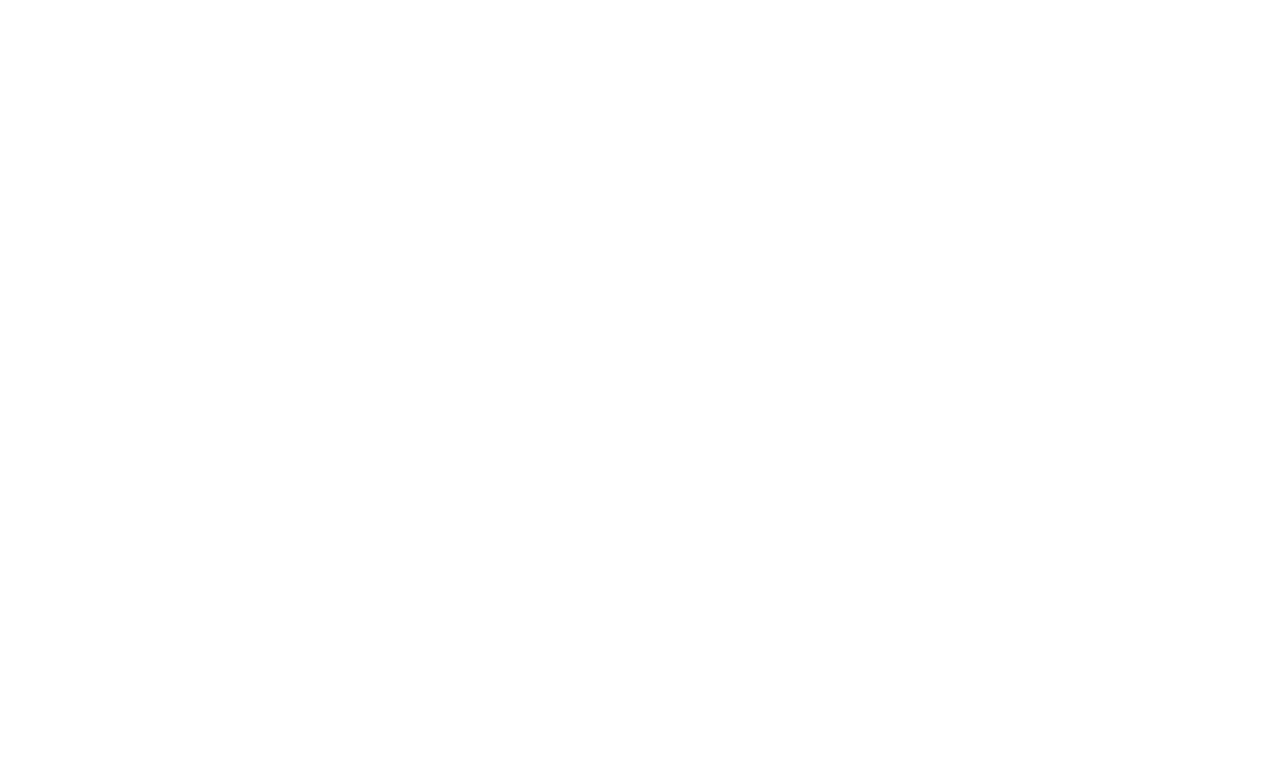
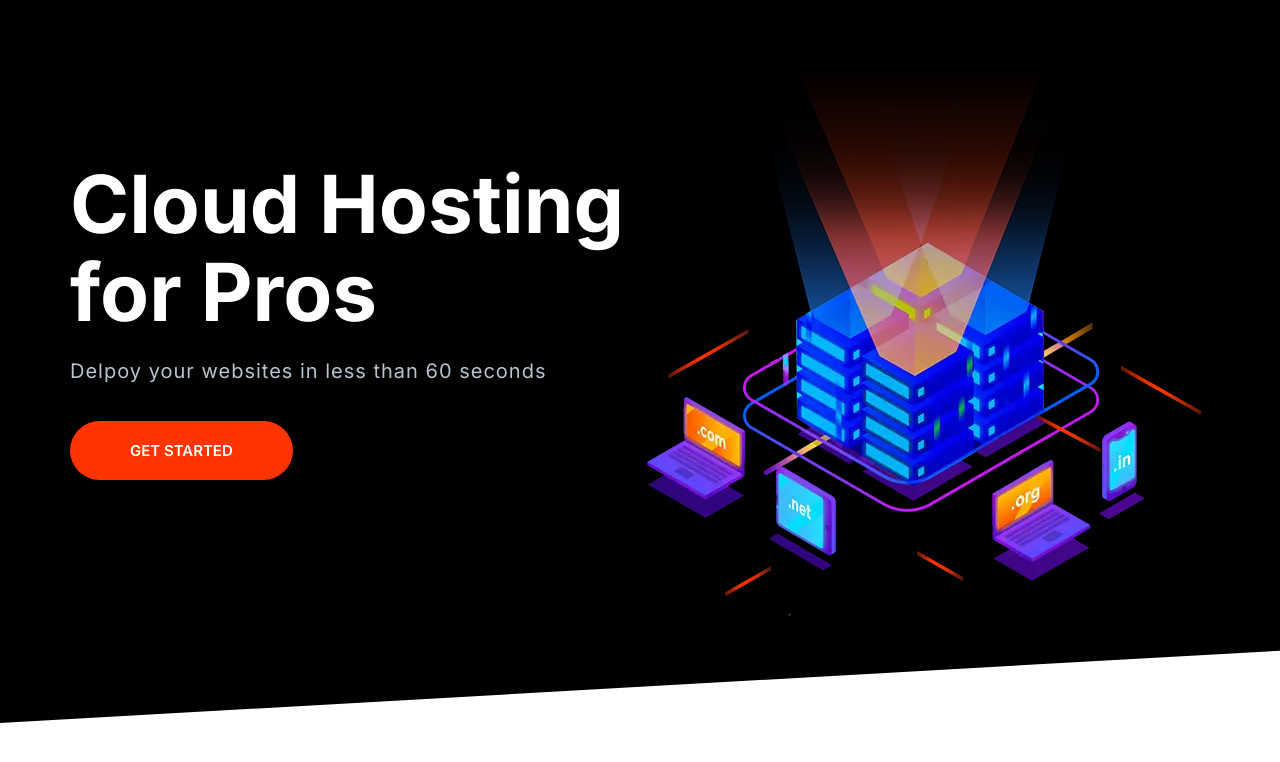
Before and after one commit to jamiebeaman/moshify, a plain HTML site: page index.html in a window 1280 px wide. Drawn offline with Linux system fonts and the light colour scheme.

Commit message:
defined hero block style, optimized images

```diff
--- a/css/styles.css
+++ b/css/styles.css
@@ -28,6 +28,7 @@ body {
 h1, h2, h3 {
     color: var(--color-headings);
     margin-bottom: 1rem;
+    line-height: 1.1;
 }
 
 h1{
@@ -585,7 +586,6 @@ a{
 .block{
     --pading-vertical: 6rem;
     padding: var(--pading-vertical) 2rem;
-    border: 2px solid red;
 }
 
 .block__heading {
@@ -683,3 +683,30 @@ a{
         border: 0;
       }
 }
+
+/*Hero*/
+
+.hero{
+    clip-path: polygon(0% 0%, 100% 0%, 100% 90%, 0% 100%);
+}
+
+.hero__tagline{
+    font-size: 2rem;
+    color: #b9c3cf;
+    letter-spacing: 1px;
+    margin: 2rem 0 5rem;
+}
+
+.hero__image{
+    width: 100%;
+}
+
+@media screen and (min-width: 768px){
+    .hero{
+        padding-top: 0;
+    }
+    .hero__content{
+        text-align: left;
+        align-self: center;
+    }
+}
--- a/index.html
+++ b/index.html
@@ -18,6 +18,28 @@
     <link rel="stylesheet" href="css/styles.css" />
   </head>
   <body>
+    <section class="block block--dark block--skewed-left hero">
+      <div class="container grid grid--1x2">
+        <header class="block__header hero__content">
+          <h1 class="block__heading">Cloud Hosting for Pros</h1>
+          <p class="hero__tagline">
+            Delpoy your websites in less than 60 seconds
+          </p>
+          <a href="" class="btn btn--accent btn--stretched">Get Started</a>
+        </header>
+        <picture>
+          <source
+            type="image/webp"
+            srcset="images/banner.webp 1x, images/banner@2x.webp 2x"
+          />
+          <source
+            type="image/png"
+            srcset="images/banner.png 1x, images/banner@2x.png 2x"
+          />
+          <img class="hero__image" src="images/banner.png" alt="" />
+        </picture>
+      </div>
+    </section>
     <script src="js/main.js"></script>
   </body>
 </html>
```
Also changed, not shown: components/hero.html (added, +20 -0 lines), images/banner.png (added), images/banner.webp (added), images/banner@2x.png (added), images/banner@2x.webp (added).
